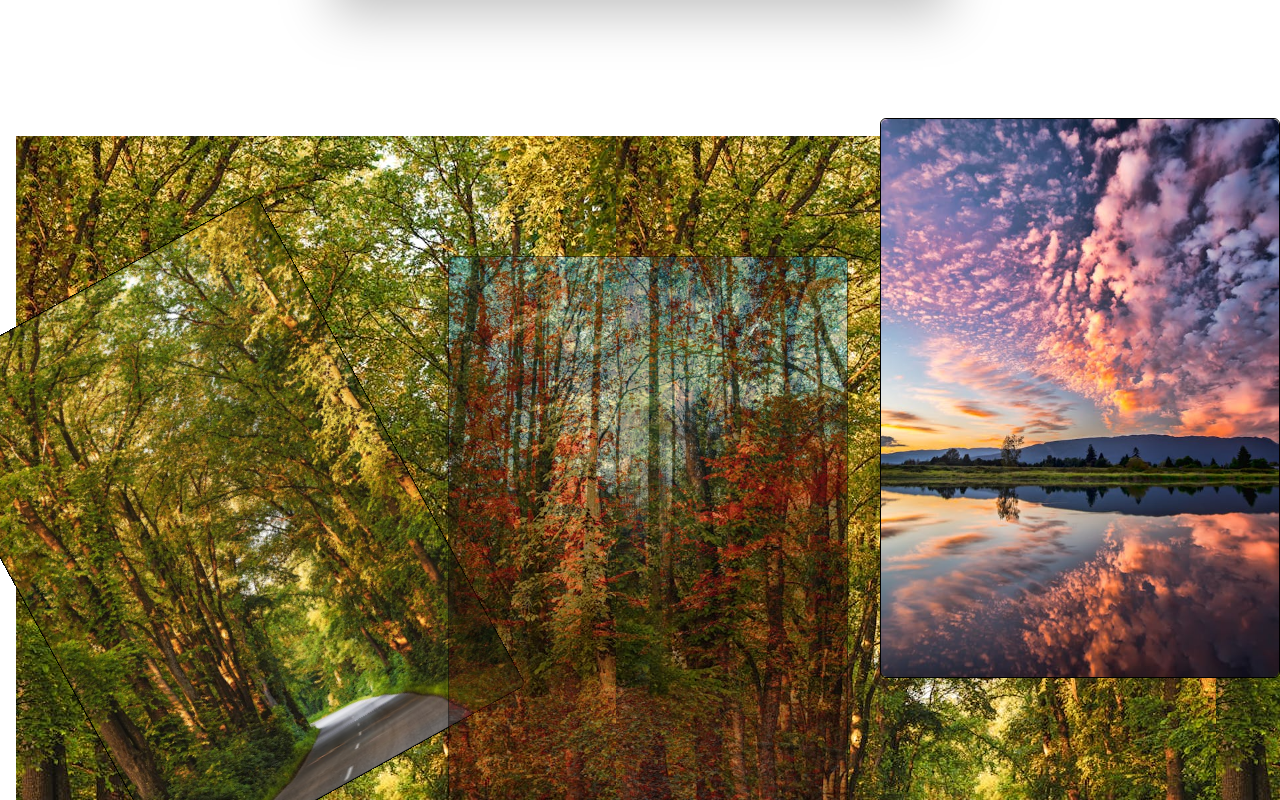
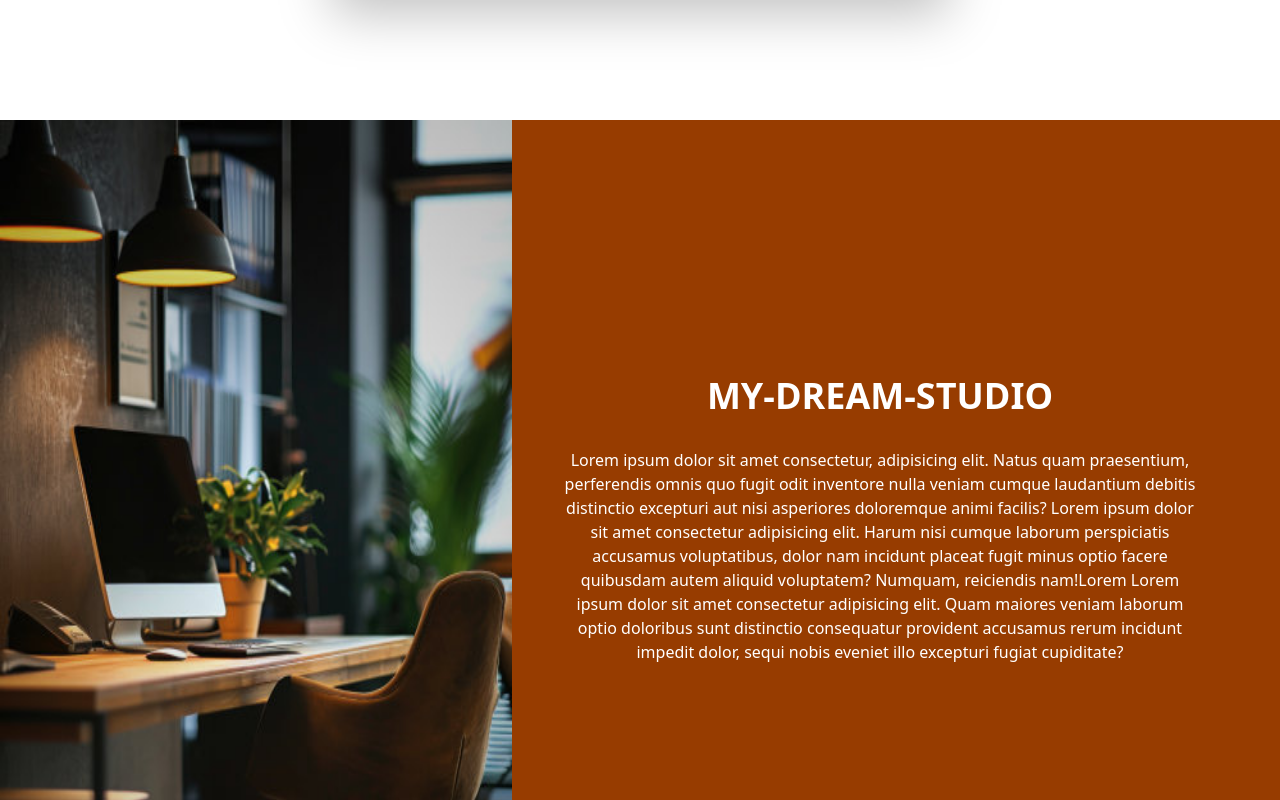
Before and after one commit to rahelaqambari/Project, a React (Vite) app: page / in a window 1280 px wide. Shown: the part 3880-4680 px from the top of the page. Built offline with nearby package versions, Linux system fonts and the light colour scheme.

Commit message:
a component is added

```diff
--- a/src/App.jsx
+++ b/src/App.jsx
@@ -7,6 +7,7 @@ import Homework from "./Homework"
 import Imggallary from "./Imggallary"
 import Login from "./Login"
 import Memo from "./Memo"
+import Portfolio from "./Portfolio"
 import Transition from "./Transition"
 
 function App() {
@@ -17,6 +18,7 @@ function App() {
     <Cantact />
     <Form />
     <Login />
+    <Portfolio />
     <Cart />
     <Homework />
     <Clock />
--- a/src/Form.jsx
+++ b/src/Form.jsx
@@ -14,7 +14,6 @@ function Form() {
                  <input className='border-white focus:outline-0 h-14 w-[85%] px-5 rounded-full border text-white' type="text" placeholder='Mail ID' />
                  <input className='border-white focus:outline-0 h-[50%] w-[85%] px-5 rounded-2xl border text-white flex items-start' type="text" placeholder='Additional information' />
                  <button className="bg-amber-700 text-white rounded-full py-2 px-4">Submite Qury</button>
-
       </div>
     </div>
   )
--- /dev/null
+++ b/src/Portfolio.jsx
@@ -0,0 +1,18 @@
+import React from 'react'
+
+function Portfolio() {
+  return (
+    <div className='h-screen w-full bg-amber-800 gap-12 flex'>
+        <div className='w-[40%] h-full'>
+            <img className='h-full w-full' src="/img/computer.jpg" alt="" />
+        </div>
+        <div className='w-[50%] flex flex-col items-center justify-center gap-8'>
+            <h1 className='text-4xl font-bold text-white'>MY-DREAM-STUDIO</h1>
+            <p className='text-base text-white text-center'>Lorem ipsum dolor sit amet consectetur, adipisicing elit. Natus quam praesentium, perferendis omnis quo fugit odit inventore nulla veniam cumque laudantium debitis distinctio excepturi aut nisi asperiores doloremque animi facilis? Lorem ipsum dolor sit amet consectetur adipisicing elit. Harum nisi cumque laborum perspiciatis accusamus voluptatibus, dolor nam incidunt placeat fugit minus optio facere quibusdam autem aliquid voluptatem? Numquam, reiciendis nam!Lorem Lorem ipsum dolor sit amet consectetur adipisicing elit. Quam maiores veniam laborum optio doloribus sunt distinctio consequatur provident accusamus rerum incidunt impedit dolor, sequi nobis eveniet illo excepturi fugiat cupiditate?</p>
+        </div>
+
+    </div>
+  )
+}
+
+export default Portfolio
```
Also changed, not shown: public/img/computer.jpg (added).
